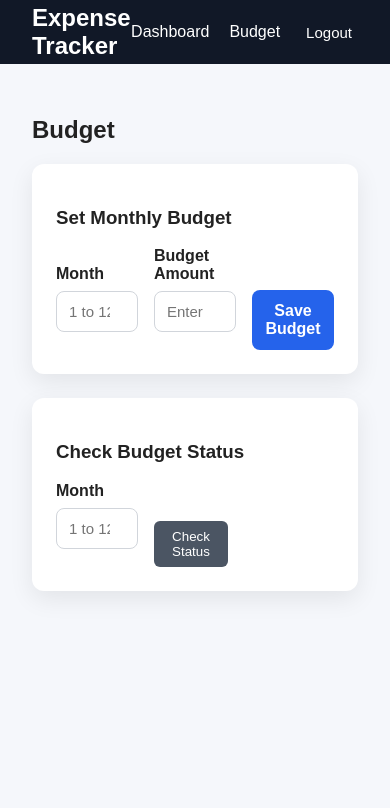
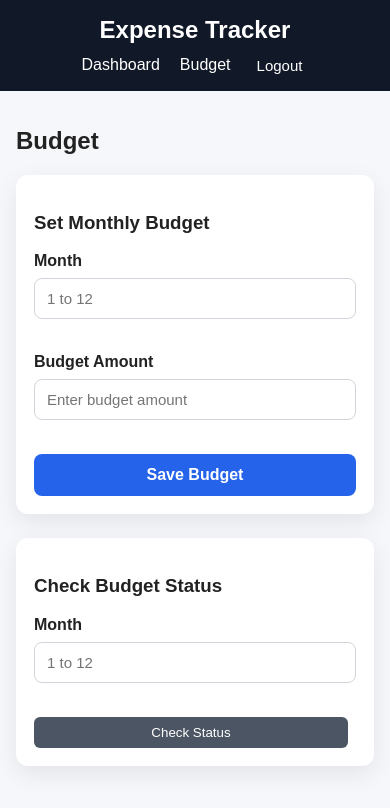
Before and after one commit to vdushyant/Expense-Tracker-Frontend, a React (Vite) app: page /budget in a window 390 px wide. Shown: the top 808 px of the page. Built offline with nearby package versions, Linux system fonts and the light colour scheme; sample sign-in values are in the browser's storage.

Commit message:
Improved responsive UI Layout

```diff
--- a/src/index.css
+++ b/src/index.css
@@ -280,3 +280,64 @@ body {
   opacity: 0.5;
   cursor: not-allowed;
 }
+
+@media (max-width: 900px) {
+  .expense-form {
+    grid-template-columns: repeat(2, 1fr);
+  }
+
+  .budget-form {
+    grid-template-columns: repeat(2, 1fr);
+  }
+}
+
+@media (max-width: 600px) {
+  .navbar {
+    height: auto;
+    flex-direction: column;
+    gap: 12px;
+    padding: 16px;
+  }
+
+  .navbar div {
+    flex-wrap: wrap;
+    justify-content: center;
+  }
+
+  .dashboard-container {
+    padding: 16px;
+  }
+
+  .auth-card,
+  .form-card,
+  .filter-card,
+  .table-card,
+  .summary-card {
+    padding: 18px;
+  }
+
+  .expense-form {
+    grid-template-columns: 1fr;
+  }
+
+  .budget-form {
+    grid-template-columns: 1fr;
+  }
+
+  .filter-form {
+    flex-direction: column;
+  }
+
+  .expense-table {
+    min-width: 700px;
+  }
+
+  .table-card {
+    overflow-x: auto;
+  }
+
+  .pagination {
+    flex-direction: column;
+    align-items: flex-start;
+  }
+}
```
